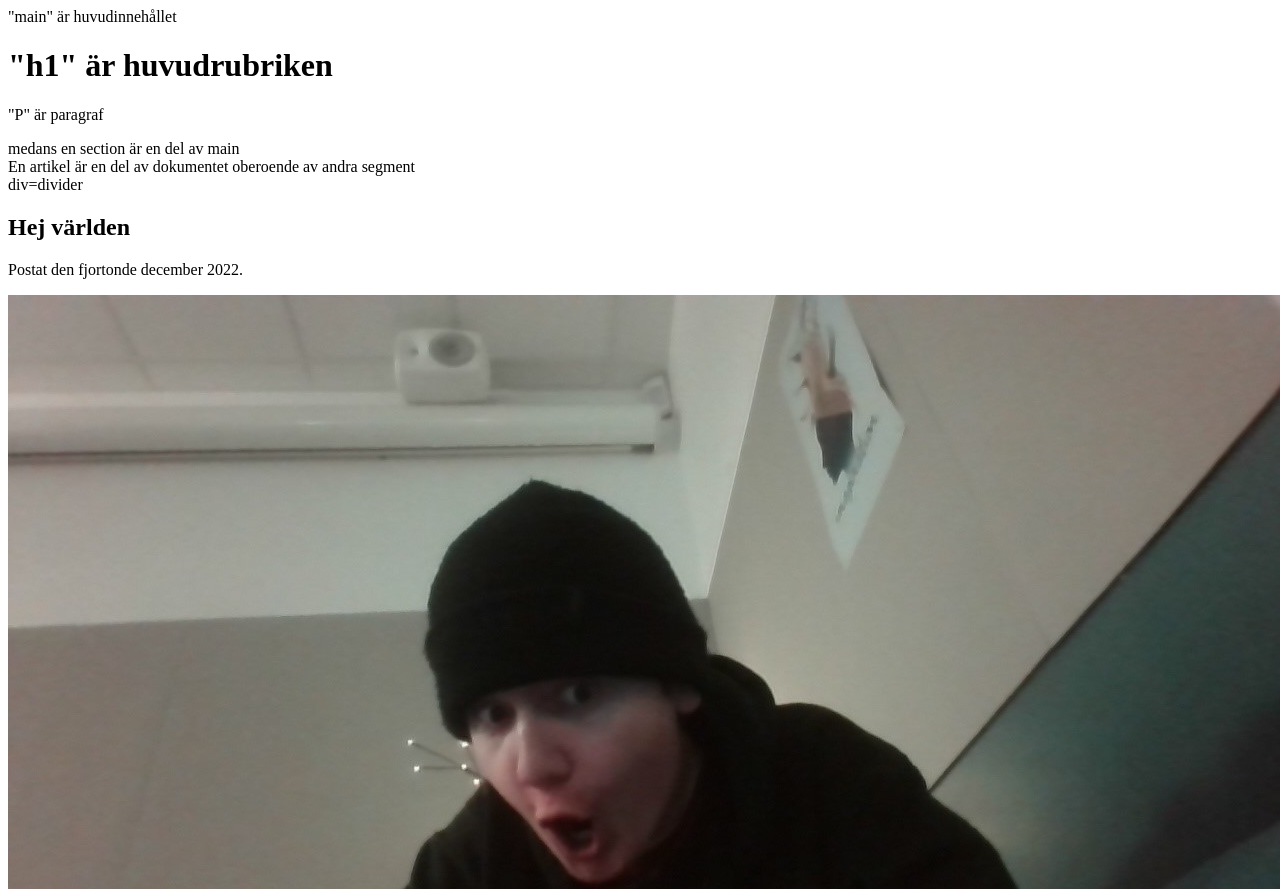
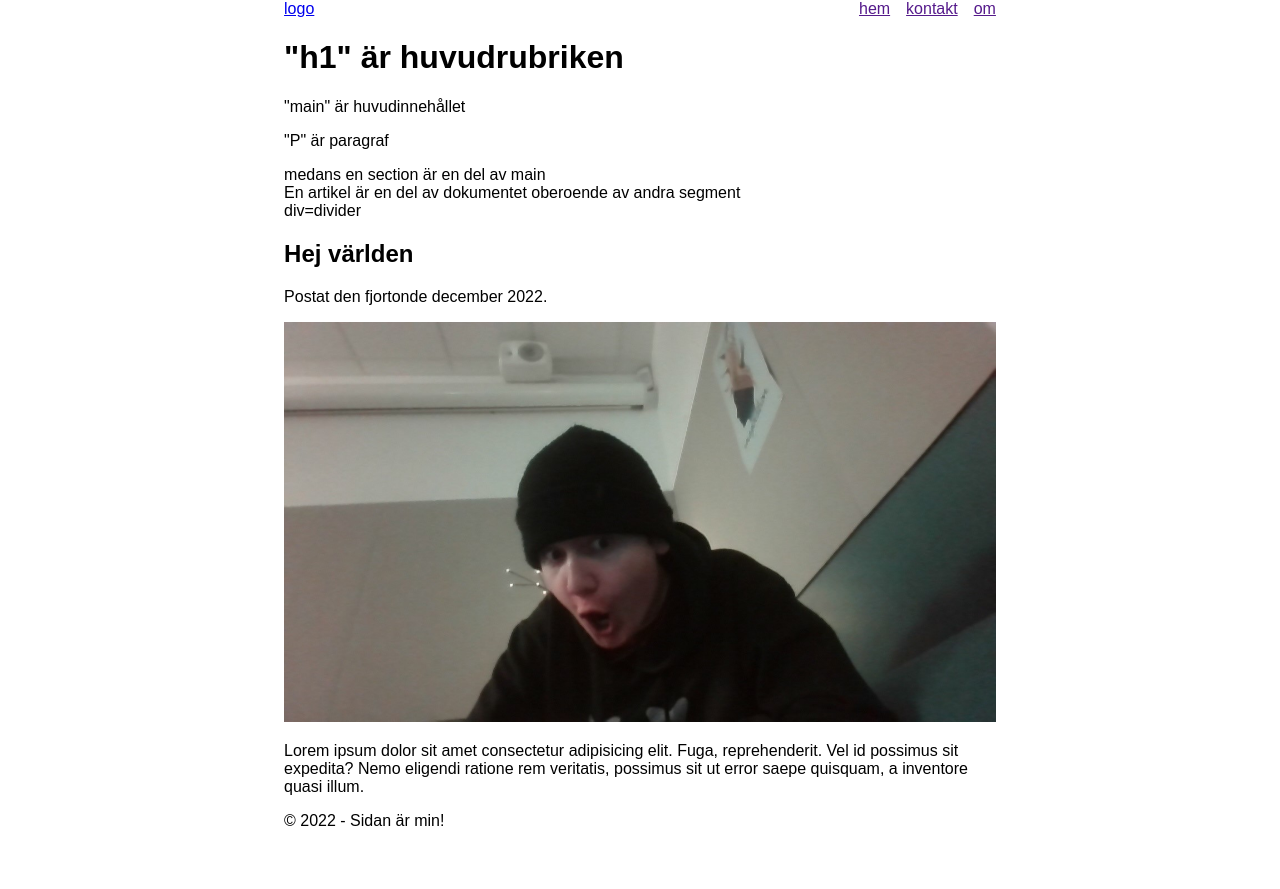
Before and after one commit to MalteserBigMan/wu1-repitition, a plain HTML site: page index.html in a window 1280 px wide. Shown: the top 889 px of the page. After the commit the page ends 846 px from the top, so only its background shows below. Drawn offline with Linux system fonts and the light colour scheme.

Commit message:
gjort css

```diff
--- a/index.html
+++ b/index.html
@@ -6,12 +6,21 @@
     <meta http-equiv="X-UA-Compatible" content="IE=edge">
     <meta name="viewport" content="width=device-width, initial-scale=1.0">
     <title>Repetition</title>
+    <link rel="stylesheet" href="style.css">
 </head>
 
-<body>
+<body class="container">
     <main>
+        <nav class="navbar">
+            <a href="#">logo</a>
+            <ul>
+                <li><a href="">hem</a></li>
+                <li><a href="">kontakt</a></li>
+                <li><a href="">om</a></li>
+            </ul>
+        </nav>
+        <h1>"h1" är huvudrubriken</h1>
         "main" är huvudinnehållet
-        <h1>"h1" är huvudrubriken</h1>
         <p>"P" är paragraf</p>
         <section>medans en section är en del av main</section>
         <article>En artikel är en del av dokumentet oberoende av andra segment</article>
@@ -31,7 +40,7 @@
             </section>
         </article>
     </main>
-    <footer>
+    <footer class="container">
         <p>&copy; 2022 - Sidan är min!</p>
     </footer>
 </body>
--- /dev/null
+++ b/style.css
@@ -0,0 +1,27 @@
+.container {
+    max-width: min(80ch, 100vw - 4rem);
+    margin-inline: auto;
+}
+
+.navbar {
+    display: flex;
+    justify-content: space-between;
+}
+
+nav>ul {
+    display: flex;
+    list-style: none;
+    gap: 1rem;
+    margin: 0;
+    padding: 0;
+}
+
+img {
+    max-width: 100%;
+    width: 100%;
+}
+
+body {
+    font-family: sans-serif;
+    margin: 0;
+}
```
